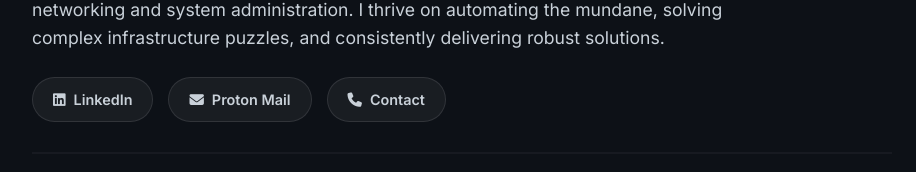
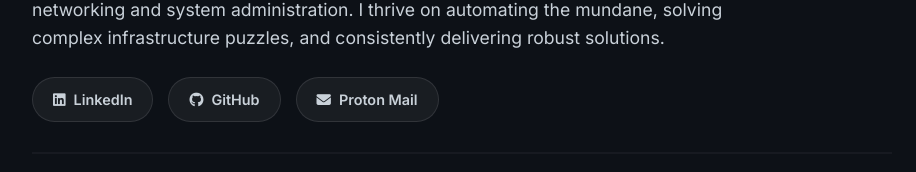
Before and after one commit to Doms-debug/learning-sandbox-monorepo, a plain HTML site: page frontend/index.html in a window 1280 px wide. Shown: the part 248-420 px from the top of the page, without its empty margins (178-1094 px from the left). Drawn offline with Linux system fonts and the light colour scheme; no server answers.

Commit message:
feat(frontend): update portfolio with new social buttons

```diff
--- a/frontend/index.html
+++ b/frontend/index.html
@@ -22,8 +22,8 @@
 
                 <div class="social-links">
                     <a href="https://linkedin.com/in/dominik-czajka/" target="_blank" class="social-btn"><i class="fa-brands fa-linkedin"></i> LinkedIn</a>
+                    <a href="#" class="social-btn"><i class="fa-brands fa-github"></i> GitHub</a>
                     <a href="mailto:dominik.b.czajka@proton.me" class="social-btn"><i class="fa-solid fa-envelope"></i> Proton Mail</a>
-                    <a href="tel:+48519622110" class="social-btn"><i class="fa-solid fa-phone"></i> Contact</a>
                 </div>
             </div>
         </header>
```
